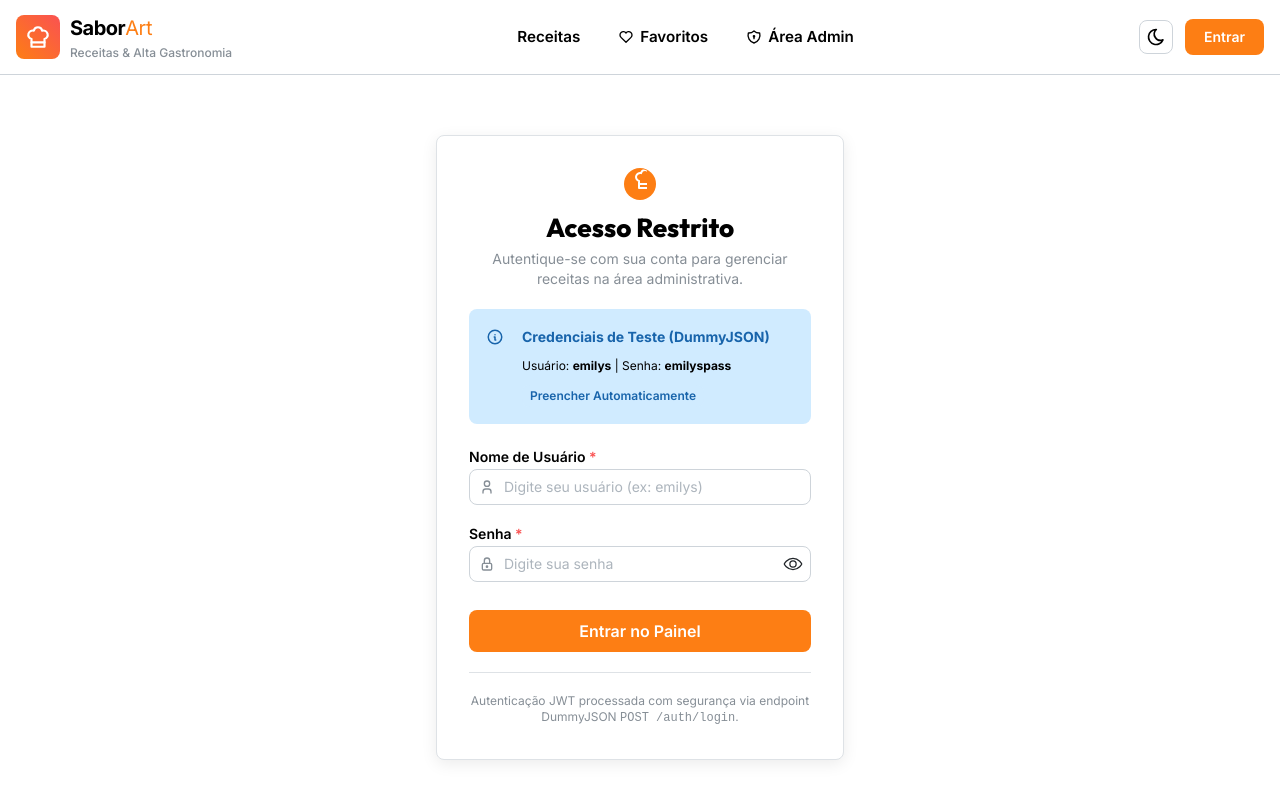
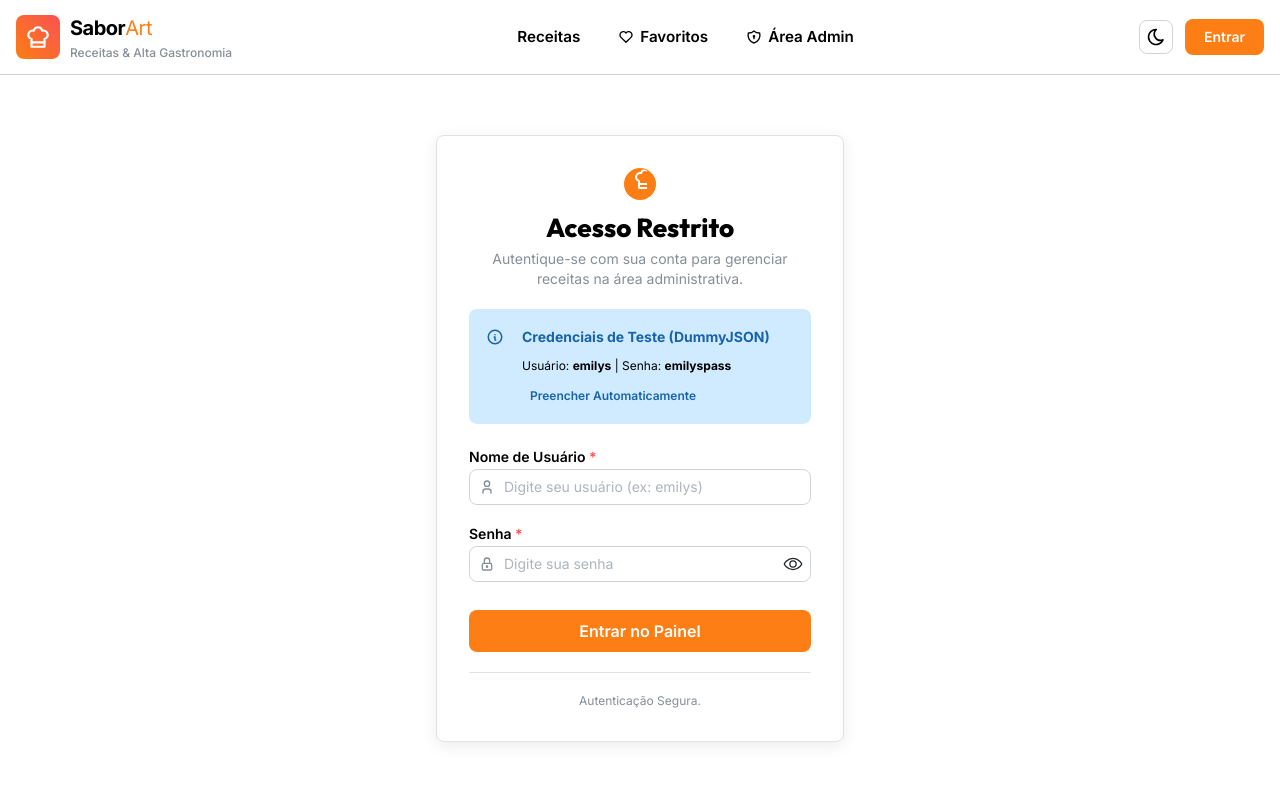
Before and after one commit to brunoemferreira/utfpr-aplicacao-web-dinamica-e-interativa, a React (Vite) app: page /login in a window 1280 px wide. Shown: the top 800 px of the page. Built offline with nearby package versions, Linux system fonts and the light colour scheme.

Commit message:
fix(auth): simplificar texto de seguranca na tela de login para Autenticacao Segura

```diff
--- a/src/pages/LoginPage.tsx
+++ b/src/pages/LoginPage.tsx
@@ -162,7 +162,7 @@ export const LoginPage: React.FC = () => {
         <Divider my="lg" />
 
         <Text size="xs" c="dimmed" ta="center">
-          Autenticação JWT processada com segurança via endpoint DummyJSON <code>POST /auth/login</code>.
+          Autenticação Segura.
         </Text>
       </Paper>
     </Container>
```
